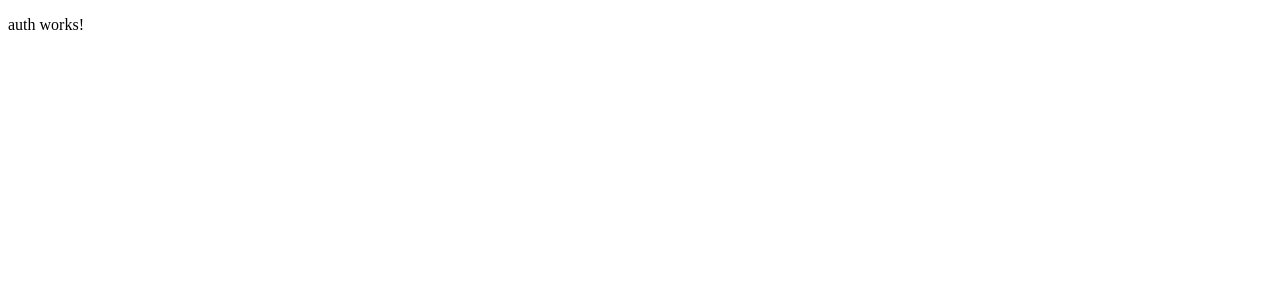
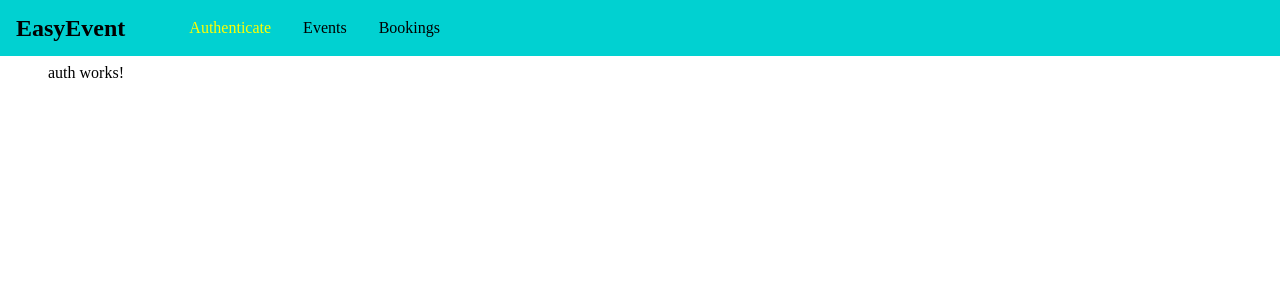
Before and after one commit to shantanoo-desai/graphql-express-node, an Angular app in the folder frontend/: page /auth in a window 1280 px wide. Shown: the top 300 px of the page. Built offline with nearby package versions, Linux system fonts and the light colour scheme.

Commit message:
Adapt the Navigation component to main AppComponent
- Add styling for content and navigation items

Signed-off-by: Shantanoo Desai <shantanoo.desai@gmail.com>

```diff
--- a/frontend/src/app/app.component.css
+++ b/frontend/src/app/app.component.css
@@ -0,0 +1,3 @@
+.main-content {
+    margin: 4rem 2.5rem;
+}
--- a/frontend/src/app/app.component.html
+++ b/frontend/src/app/app.component.html
@@ -1,3 +1,4 @@
-<router-outlet>
-
-</router-outlet>
+<app-navigation></app-navigation>
+<main class="main-content">
+  <router-outlet></router-outlet>
+</main>
```
